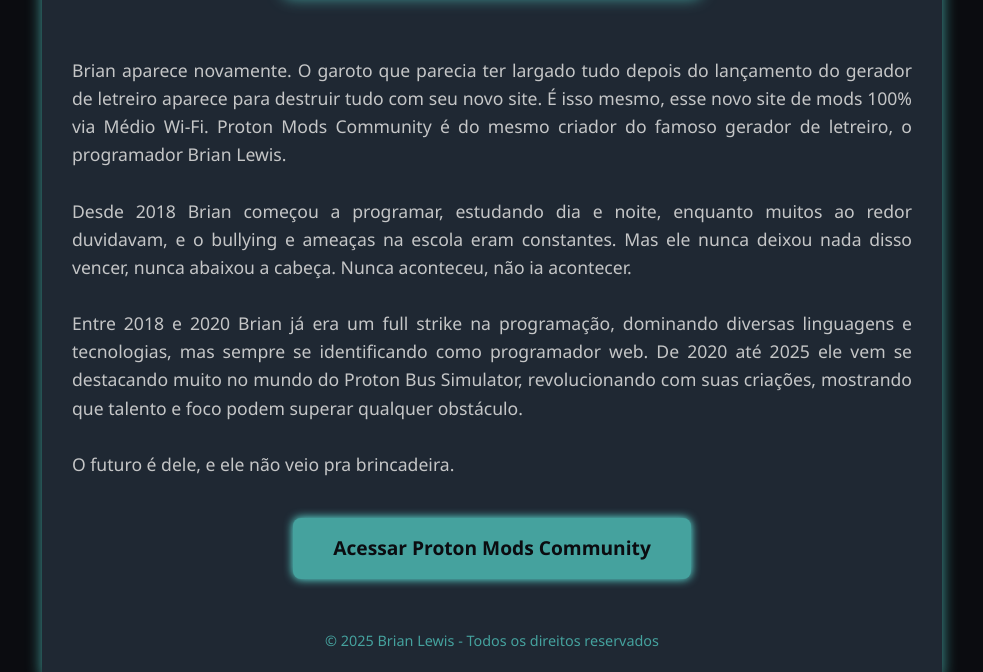
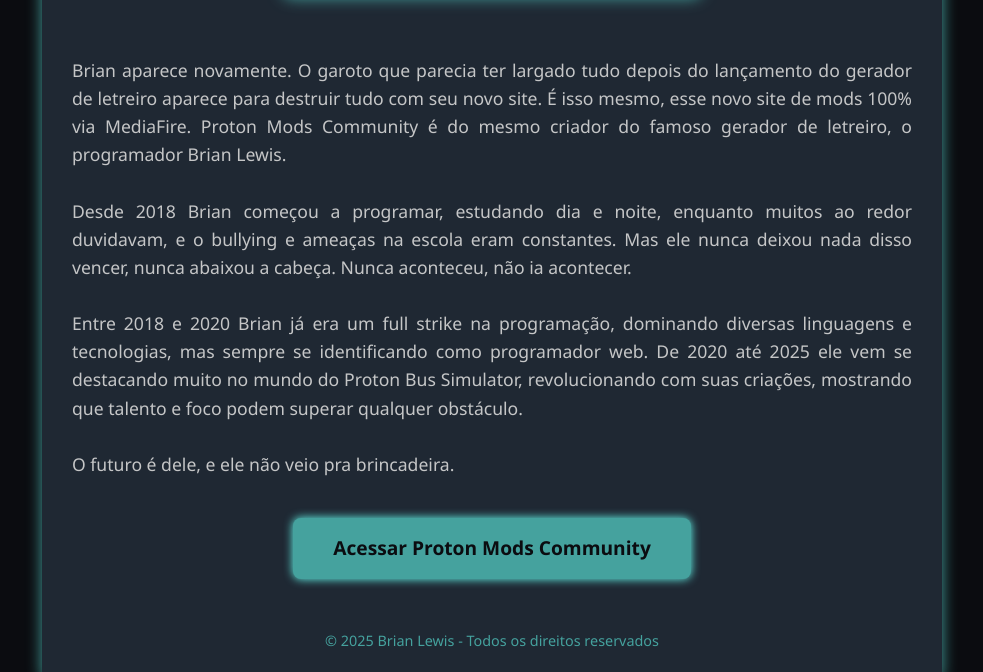
Before and after one commit to Brianlewis2/Quem-o-Criador-do-Proton-Mods, a plain HTML site: page index.html in a window 1280 px wide. Shown: the part 506-1178 px from the top of the page, without its empty margins (148-1131 px from the left). Drawn offline with Linux system fonts and the light colour scheme.

Commit message:
Update index.html

```diff
--- a/index.html
+++ b/index.html
@@ -137,7 +137,7 @@
     </div>
 
     <article>
-      Brian aparece novamente. O garoto que parecia ter largado tudo depois do lançamento do gerador de letreiro aparece para destruir tudo com seu novo site. É isso mesmo, esse novo site de mods 100% via Médio Wi-Fi. Proton Mods Community é do mesmo criador do famoso gerador de letreiro, o programador Brian Lewis.
+      Brian aparece novamente. O garoto que parecia ter largado tudo depois do lançamento do gerador de letreiro aparece para destruir tudo com seu novo site. É isso mesmo, esse novo site de mods 100% via MediaFire. Proton Mods Community é do mesmo criador do famoso gerador de letreiro, o programador Brian Lewis.
 
       Desde 2018 Brian começou a programar, estudando dia e noite, enquanto muitos ao redor duvidavam, e o bullying e ameaças na escola eram constantes. Mas ele nunca deixou nada disso vencer, nunca abaixou a cabeça. Nunca aconteceu, não ia acontecer.
 
```
